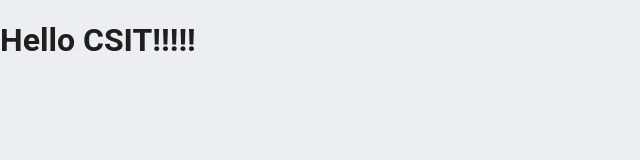
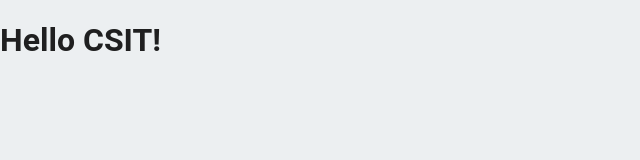
Before and after one commit to DSGGGEZ/NU-CICD, a plain HTML site: page public/index.html in a window 1280 px wide. Shown: the full height of the page, 0-640 px from the left. Drawn offline with Linux system fonts and the light colour scheme; some packages are replaced by stand-ins of ours.

Commit message:
Update index.html

```diff
--- a/public/index.html
+++ b/public/index.html
@@ -39,6 +39,6 @@
     </style>
   </head>
   <body>
-    <h1> Hello CSIT!!!!! </h1>
+    <h1> Hello CSIT! </h1>
   </body>
 </html>
```
